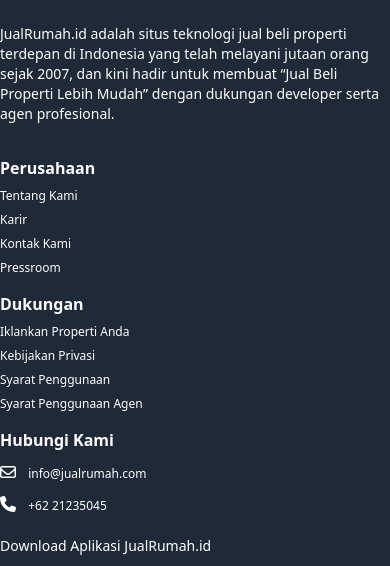
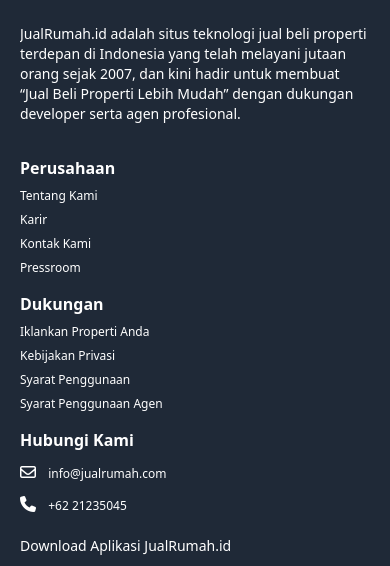
Before and after one commit to mahardikadwi/jual-rumah, a website: page index.html in a window 390 px wide. Shown: the part 7378-7944 px from the top of the page. Drawn offline with nearby package versions, Linux system fonts and the light colour scheme; files whose address does not match are found by name.

Commit message:
added responsive classes

```diff
--- a/index.html
+++ b/index.html
@@ -997,7 +997,7 @@
 
 <!-- footer section -->
 <div class="footer container-fluid bg-gray-800 mt-10 w-full">
-  <footer class="footer-heading sm:mx-16 pt-4">
+  <footer class="footer-heading mx-5 sm:mx-4 md:mx-8 lg:mx-16 pt-4">
     <hr class="border-t-1 border-white mt-5">
     <div class="footer-top flex flex-col lg:flex-row lg:justify-between lg:items-center gap-3 py-5">
       <a href="#" class="font-mono text-white font-bold text-2xl mr-6">JualRumah.id</a>
```
Also changed, not shown: src/styles/output.css.
